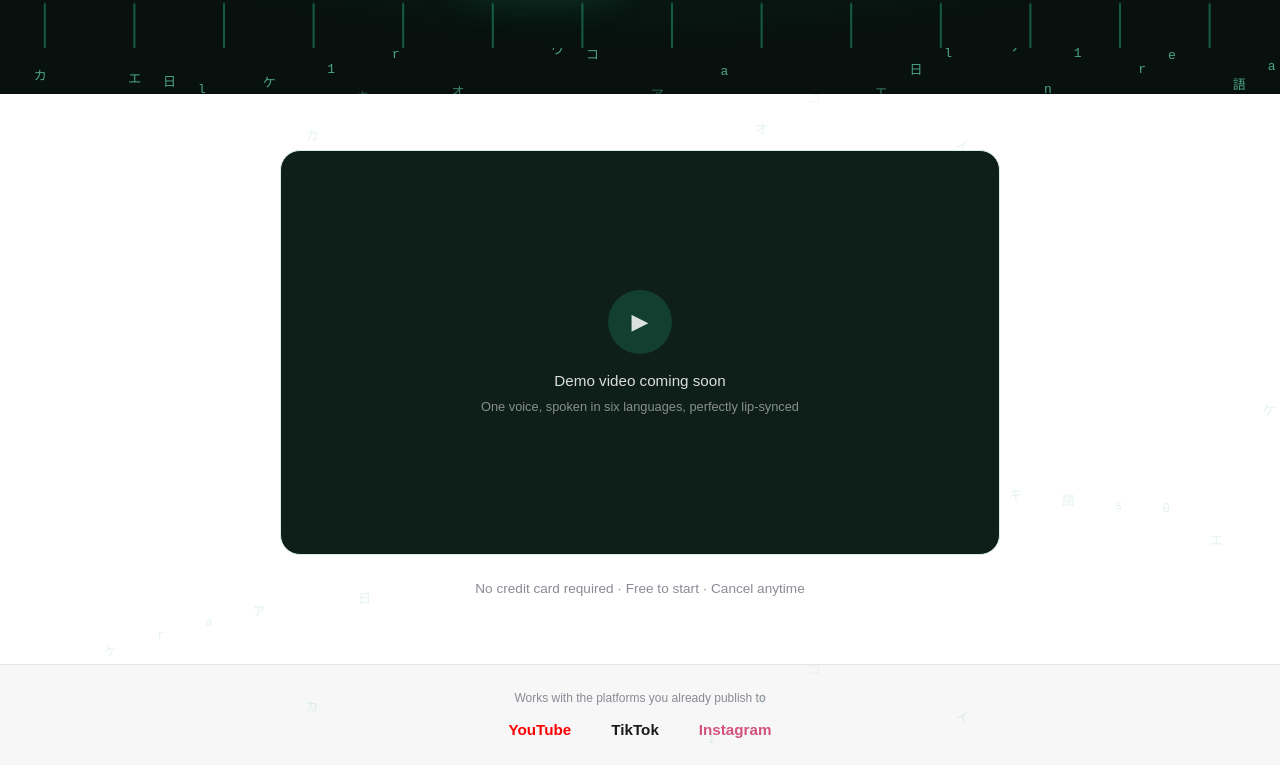
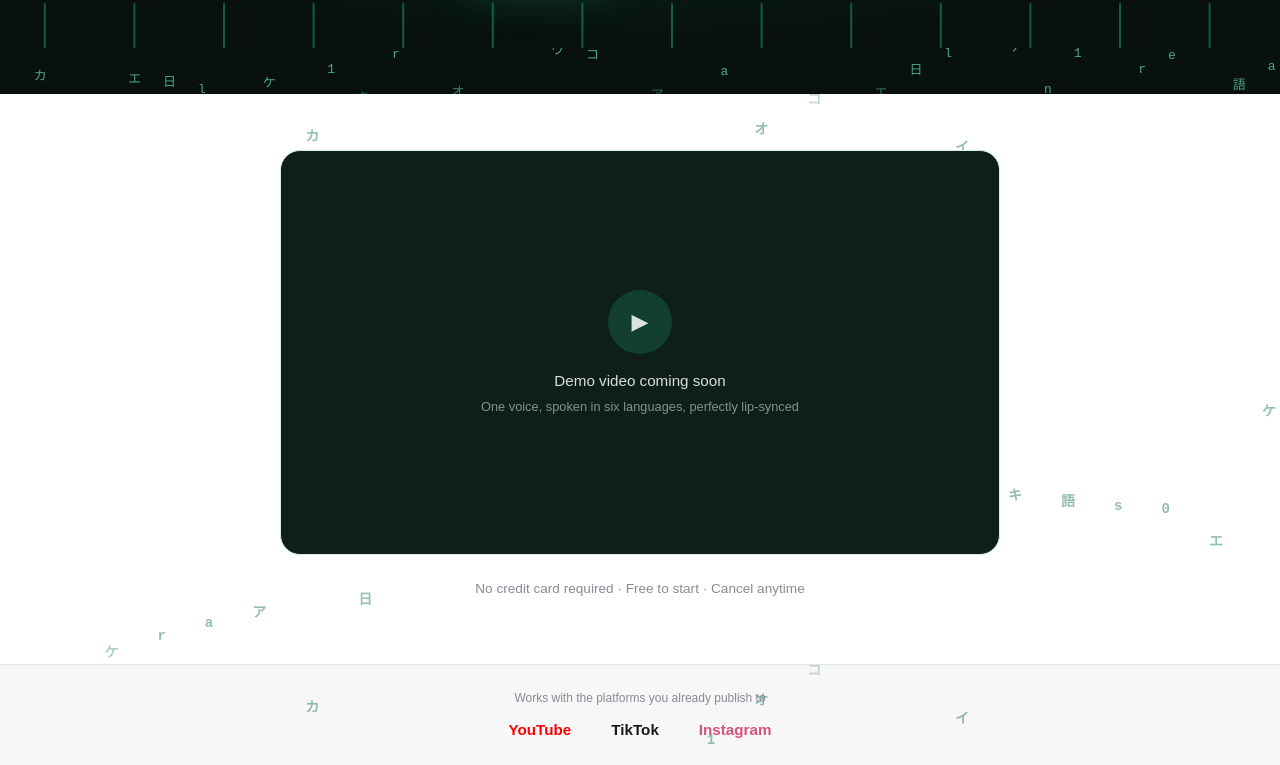
Before and after one commit to tazabbas/polycast, a Next.js app: page / in a window 1280 px wide. Shown: the part 650-1415 px from the top of the page. Built offline with nearby package versions, Linux system fonts and the light colour scheme; no server answers.

Commit message:
Darken and increase visibility of matrix overlay on light sections

```diff
--- a/app/page.tsx
+++ b/app/page.tsx
@@ -55,9 +55,10 @@ function MatrixOverlay() {
               key={i}
               style={{
                 fontFamily: 'monospace',
-                fontSize: '13px',
-                color: '#1D9E75',
-                opacity: 0.1,
+                fontSize: '14px',
+                fontWeight: 700,
+                color: '#0F6E56',
+                opacity: 0.4,
                 animation: `matrixFallSlow ${duration}s linear infinite`,
                 animationDelay: `${delay}s`,
               }}
@@ -70,8 +71,8 @@ function MatrixOverlay() {
       <style>{`
         @keyframes matrixFallSlow {
           0% { transform: translateY(-40px); opacity: 0; }
-          10% { opacity: 0.12; }
-          90% { opacity: 0.12; }
+          10% { opacity: 0.45; }
+          90% { opacity: 0.45; }
           100% { transform: translateY(600px); opacity: 0; }
         }
       `}</style>
```
